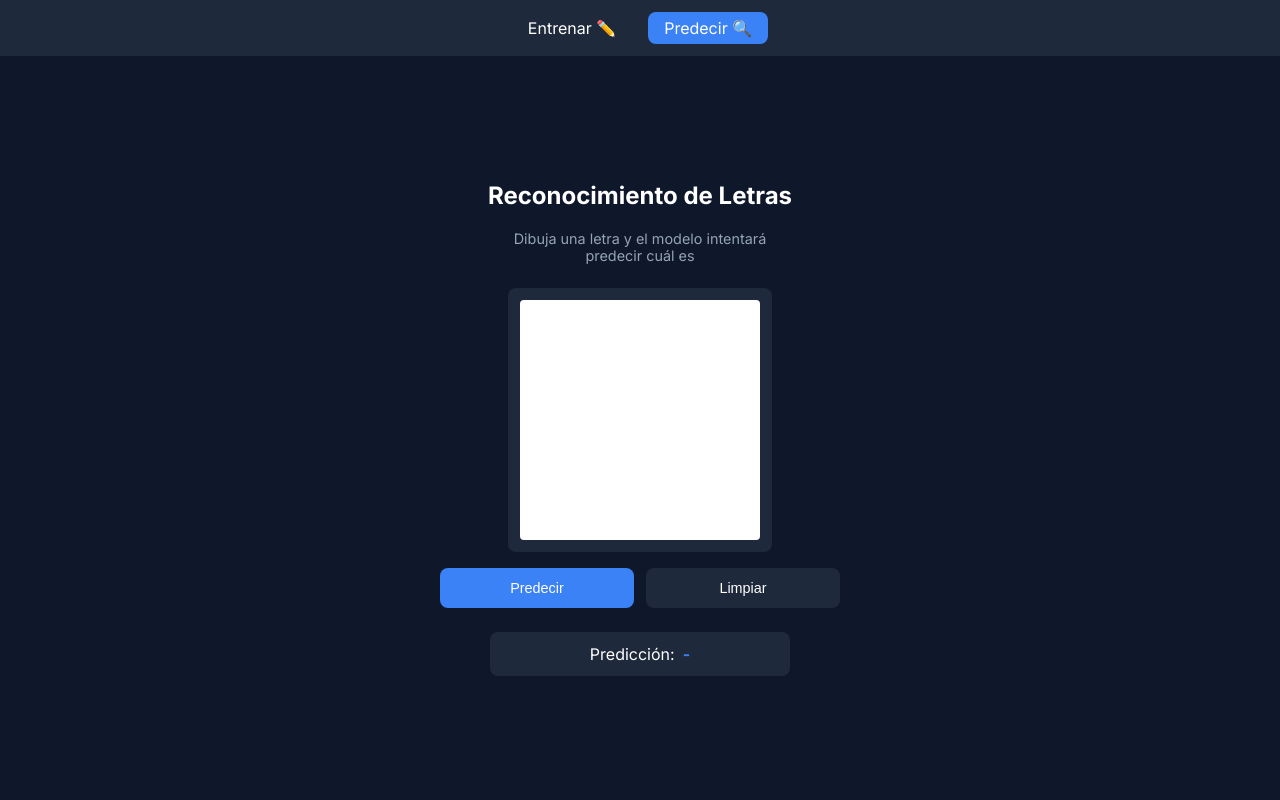
After one commit to Dirac2022/greek-letter-recognition, a Flask app: template templates/prediccion.html in a window 1280 px wide. The commit adds this page. Run offline with Flask 3, Linux system fonts and the light colour scheme; the template is opened without the code that fills it, so the values that code supplies are empty; a map, chart or similar area stays blank.

Commit message:
feat: ebet cambios

```diff
--- a/static/css/style.css
+++ b/static/css/style.css
@@ -1,64 +1,316 @@
+/* Variables globales */
+:root {
+    --dark-bg: #0f172a;
+    --dark-secondary: #1e293b;
+    --blue-active: #3b82f6;
+    --text-light: #ffffff;
+    --text-muted: #94a3b8;
+    --nav-height: 3.5rem;
+}
+
+/* Reset y estilos base */
+* {
+    margin: 0;
+    padding: 0;
+    box-sizing: border-box;
+}
+
+html, body {
+    height: 100%;
+    width: 100%;
+    overflow: hidden;
+    position: fixed;
+}
+
 body {
-    font-family: Arial, sans-serif;
+    font-family: 'Inter', sans-serif;
+    background-color: var(--dark-bg);
+    color: var(--text-light);
+    display: flex;
+    flex-direction: column;
+}
+
+/* Navegación */
+.nav {
+    background-color: var(--dark-secondary);
+    padding: 0.75rem;
+    display: flex;
+    justify-content: center;
+    gap: 1rem;
+    height: var(--nav-height);
+    min-height: var(--nav-height);
+}
+
+.nav a {
+    color: var(--text-light);
+    text-decoration: none;
+    padding: 0.5rem 1rem;
+    border-radius: 0.5rem;
+    transition: background-color 0.3s;
+    font-size: clamp(0.875rem, 2vw, 1rem);
+    display: flex;
+    align-items: center;
+    justify-content: center;
+    min-width: 120px;
+}
+
+.nav a.active {
+    background-color: var(--blue-active);
+}
+
+/* Contenedor principal */
+.container {
+    flex: 1;
     display: flex;
     flex-direction: column;
     align-items: center;
-    margin-top: 30px;
-    background-color: #f4f4f4;
-    color: #333;
+    justify-content: center;
+    padding: clamp(0.5rem, 2vw, 1rem);
+    gap: clamp(0.5rem, 2vw, 1rem);
+    height: calc(100vh - var(--nav-height));
+    overflow: hidden;
+}
+
+/* Títulos y descripciones */
+.page-title {
+    font-size: clamp(1.25rem, 4vw, 1.5rem);
+    font-weight: 700;
+    color: var(--text-light);
+    margin-bottom: 0.25rem;
+    text-align: center;
+}
+
+.page-description {
+    font-size: clamp(0.75rem, 2vw, 0.9rem);
+    color: var(--text-muted);
+    margin-bottom: 0.5rem;
+    text-align: center;
+    max-width: min(300px, 90vw);
+}
+
+/* Letra a dibujar */
+.letter-to-draw {
+    background-color: var(--dark-secondary);
+    padding: 1rem 2rem;
+    border-radius: 0.5rem;
+    margin-bottom: 0.5rem;
+    display: flex;
+    justify-content: center;
+    align-items: center;
+}
+
+.target-letter {
+    font-size: clamp(2rem, 8vw, 3rem);
+    font-weight: 700;
+    color: var(--blue-active);
+    text-transform: uppercase;
+}
+
+/* Canvas */
+.canvas-container {
+    background-color: var(--dark-secondary);
+    padding: clamp(0.5rem, 2vw, 0.75rem);
+    border-radius: 0.5rem;
+    display: flex;
+    justify-content: center;
+    align-items: center;
+}
+
+canvas {
+    background-color: white;
+    border-radius: 0.25rem;
+    width: min(240px, 80vw);
+    height: min(240px, 80vw);
+    max-width: 100%;
+    max-height: 100%;
+}
+
+/* Controles */
+.controls {
+    display: flex;
+    gap: clamp(0.5rem, 2vw, 0.75rem);
+    flex-wrap: wrap;
+    justify-content: center;
+    align-items: center;
+    width: 100%;
+    max-width: min(400px, 90vw);
+}
+
+.btn {
+    padding: clamp(0.4rem, 2vw, 0.5rem) clamp(0.75rem, 3vw, 1rem);
+    border: none;
+    border-radius: 0.5rem;
+    font-size: clamp(0.8rem, 2vw, 0.9rem);
+    cursor: pointer;
+    transition: opacity 0.3s;
+    white-space: nowrap;
+    flex: 1;
+    min-width: min(120px, 30vw);
+    max-width: 200px;
+    display: flex;
+    justify-content: center;
+    align-items: center;
+    text-align: center;
+    height: 40px;
+}
+
+.btn:hover {
+    opacity: 0.9;
+}
+
+.btn-primary {
+    background-color: var(--blue-active);
+    color: var(--text-light);
+}
+
+.btn-secondary {
+    background-color: var(--dark-secondary);
+    color: var(--text-light);
+}
+
+/* Input de texto */
+.text-input {
+    background-color: var(--dark-secondary);
+    border: 1px solid var(--text-muted);
+    color: var(--text-light);
+    padding: clamp(0.4rem, 2vw, 0.5rem);
+    border-radius: 0.5rem;
+    font-size: clamp(0.8rem, 2vw, 0.9rem);
+    width: min(120px, 30vw);
+    text-align: center;
+}
+
+.text-input:focus {
+    outline: none;
+    border-color: var(--blue-active);
+}
+
+/* Área de predicción */
+.prediction-area {
+    background-color: var(--dark-secondary);
+    padding: clamp(0.5rem, 2vw, 0.75rem) clamp(1rem, 4vw, 1.5rem);
+    border-radius: 0.5rem;
+    font-size: clamp(0.9rem, 2vw, 1rem);
+    margin-top: 0.5rem;
+    text-align: center;
+    width: min(300px, 90vw);
+    display: flex;
+    justify-content: center;
+    align-items: center;
+}
+
+.prediction-area span {
+    color: var(--blue-active);
+    font-weight: bold;
+    margin-left: 0.5rem;
+}
+
+/* Media queries para ajustes específicos */
+@media (max-height: 600px) {
+    .page-title {
+        margin-bottom: 0.1rem;
+    }
+
+    .page-description {
+        margin-bottom: 0.25rem;
+    }
+
+    .letter-to-draw {
+        padding: 0.75rem 1.5rem;
+        margin-bottom: 0.25rem;
+    }
+
+    .canvas-container {
+        padding: 0.5rem;
+    }
+
+    canvas {
+        width: min(200px, 70vw);
+        height: min(200px, 70vw);
+    }
+}
+
+@media (max-width: 360px) {
+    .nav {
+        padding: 0.5rem;
+    }
+
+    .nav a {
+        padding: 0.4rem 0.75rem;
+        min-width: 100px;
+    }
+
+    .controls {
+        gap: 0.5rem;
+    }
+
+    .btn {
+        padding: 0.4rem 0.75rem;
+        height: 36px;
+    }
 }
 
 h1 {
-    color: #333;
+    font-size: 26px;
+    font-weight: 700;
+    margin-bottom: 25px;
+    color: #f8fafc;
 }
 
 #drawingCanvas {
-    border: 3px solid #333;
-    background-color: #fff;
+    border: 2px dashed #475569;
+    border-radius: 12px;
+    background-color: #f8fafc; /* canvas claro */
+    box-shadow: inset 0 0 12px rgba(0, 0, 0, 0.08);
     cursor: crosshair;
-    margin-top: 15px;
-    touch-action: none; /* Evita el scroll en móviles mientras se dibuja */
+    touch-action: none;
 }
 
-.controls {
-    margin-bottom: 15px;
-    margin-top: 10px;
+#clearBtn {
+    background-color: #64748b;
+    color: white;
 }
 
-.controls button {
-    padding: 12px 20px;
-    font-size: 16px;
-    margin: 0 8px;
-    cursor: pointer;
-    background-color: #007bff;
-    color: white;
-    border: none;
-    border-radius: 5px;
-    transition: background-color 0.3s ease;
+#clearBtn:hover {
+    background-color: #475569;
+    transform: scale(1.03);
 }
 
-.controls button:hover {
-    background-color: #0056b3;
+#sendBtn {
+    background-color: #3b82f6;
+    color: white;
+}
+
+#sendBtn:hover {
+    background-color: #2563eb;
+    transform: scale(1.03);
 }
 
 .controls button:disabled {
-    background-color: #aaa;
+    background-color: #475569;
     cursor: not-allowed;
 }
 
 #predictionResult {
-    margin-top: 25px;
-    font-size: 20px;
-    min-height: 30px; /* Para evitar saltos de layout */
+    margin-top: 20px;
+    background-color: #0f172a;
+    color: #22c55e;
+    padding: 12px;
+    border-radius: 10px;
+    font-size: 18px;
+    font-weight: 600;
+    border: 1px solid #334155;
+    box-shadow: inset 0 0 5px rgba(255, 255, 255, 0.03);
 }
 
 #predictionResult span {
     font-weight: bold;
-    color: #28a745;
+    font-size: 22px;
 }
 
 #loadingIndicator {
     margin-top: 15px;
     font-style: italic;
-    color: #555;
+    color: #94a3b8;
+    font-size: 14px;
 }
--- /dev/null
+++ b/templates/prediccion.html
@@ -0,0 +1,34 @@
+<!DOCTYPE html>
+<html lang="es">
+<head>
+    <meta charset="UTF-8">
+    <meta name="viewport" content="width=device-width, initial-scale=1.0">
+    <title>Predicción - Reconocimiento de Letras</title>
+    <link rel="stylesheet" href="{{ url_for('static', filename='css/style.css') }}">
+    <link href="https://fonts.googleapis.com/css2?family=Inter:wght@400;500;600;700&display=swap" rel="stylesheet">
+</head>
+<body>
+    <nav class="nav">
+        <a href="/entrenamiento">Entrenar ✏️</a>
+        <a href="/prediccion" class="active">Predecir 🔍</a>
+    </nav>
+
+    <main class="container">
+        <h1 class="page-title">Reconocimiento de Letras</h1>
+        <p class="page-description">Dibuja una letra y el modelo intentará predecir cuál es</p>
+
+        <div class="canvas-container">
+            <canvas id="predictionCanvas" width="280" height="280"></canvas>
+        </div>
+
+        <div class="controls">
+            <button class="btn btn-primary" id="predictBtn">Predecir</button>
+            <button class="btn btn-secondary" id="clearPredictionBtn">Limpiar</button>
+        </div>
+
+        <div class="prediction-area">
+            Predicción: <span>-</span>
+        </div>
+    </main>
+</body>
+</html>
```
Also changed, not shown: templates/entrenamiento.html (added, +34 -0 lines), templates/index.html (+17 -9 lines).
